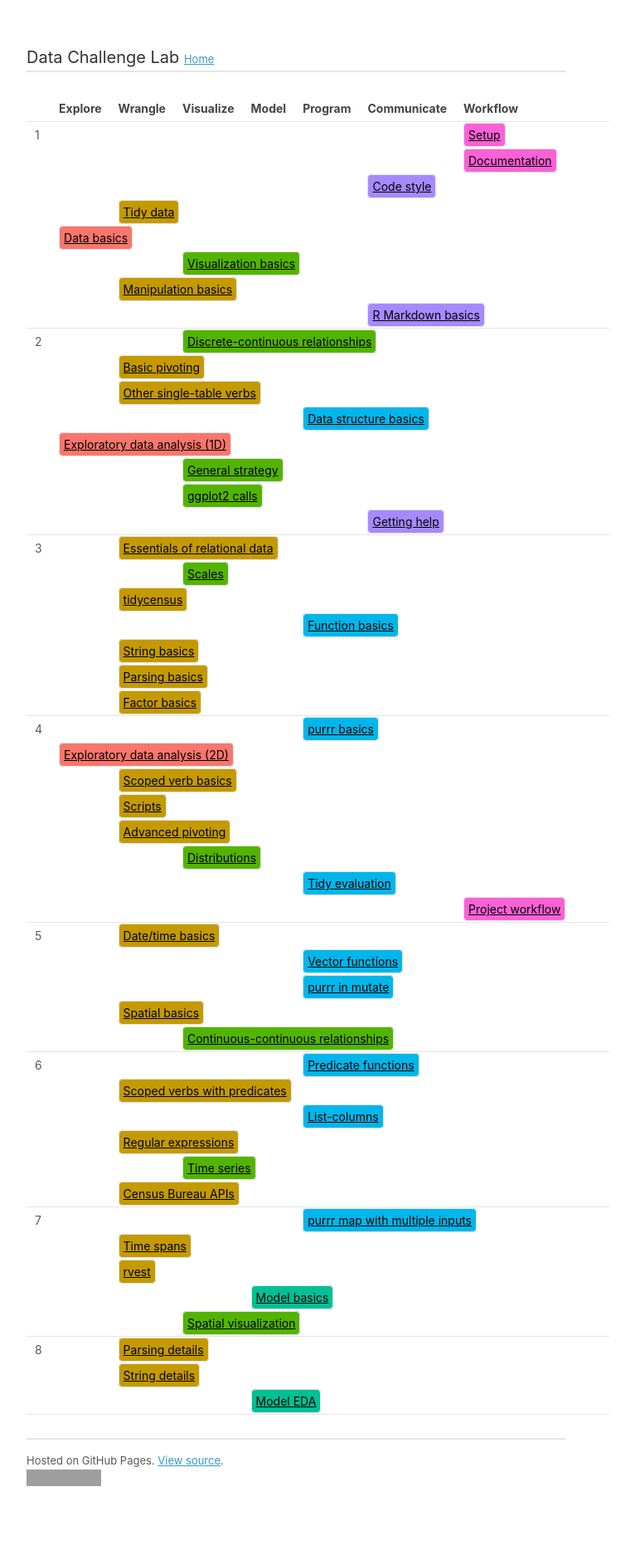
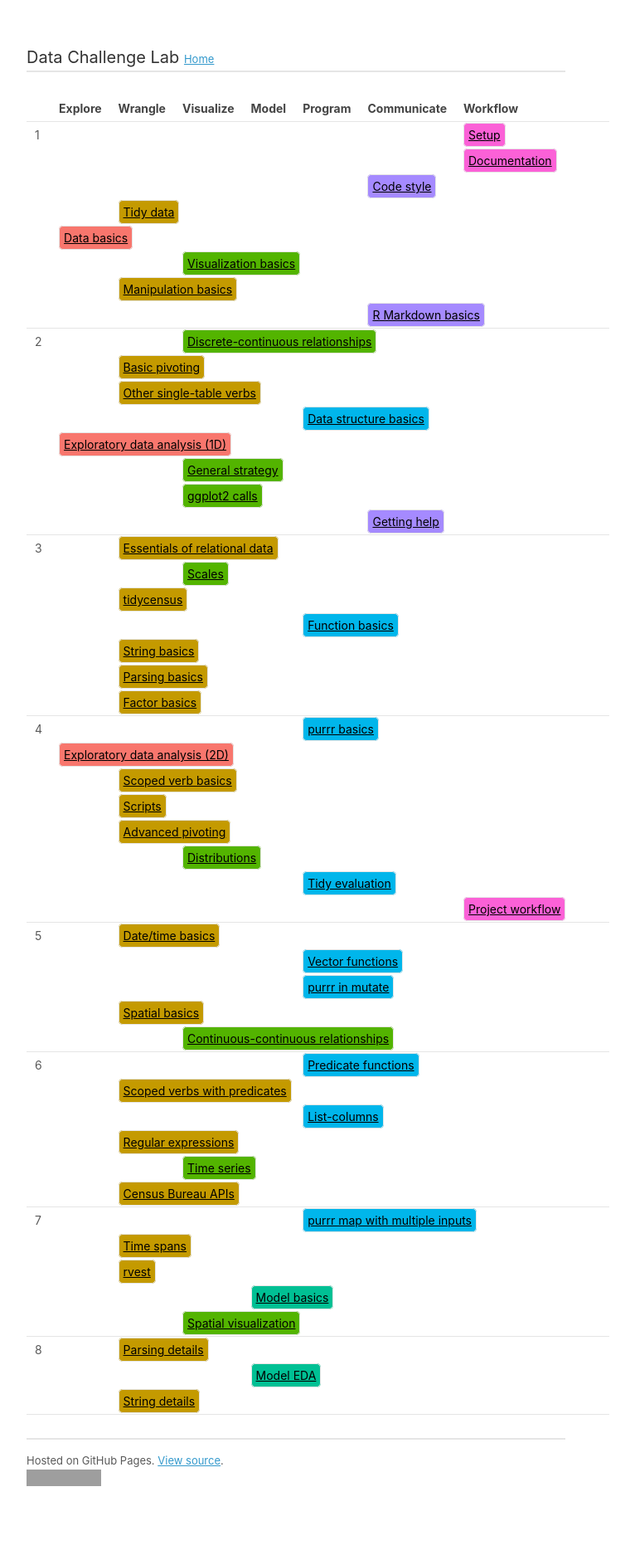
Before and after one commit to dcl-2020-01/curriculum, a Jekyll site: the page built from docs/index.md, in a window 1280 px wide. Shown: the whole page at 83% size, without its empty margins (283-1049 px from the left). Built offline with Jekyll 4.4.1, drawn with Linux system fonts in a browser that asks for light colours; our own code applies the rules of GitHub Pages for plain Markdown files; a script that is not in the unit is left out; grey boxes are pictures that could not be loaded.

Commit message:
Update for week 8

```diff
--- a/docs/index.md
+++ b/docs/index.md
@@ -335,15 +335,15 @@ title: Theme index
 </tr>
 <tr>
 <td></td>
+  <td colspan="3"></td>
+  <td colspan="6"><a class="model" href="model-eda.html">Model EDA</a></td>
+  <td colspan="3"></td>
+</tr>
+<tr>
+<td></td>
   <td colspan="1"></td>
   <td colspan="6"><a class="wrangle" href="string-details.html">String details</a></td>
   <td colspan="5"></td>
 </tr>
-<tr>
-<td></td>
-  <td colspan="3"></td>
-  <td colspan="6"><a class="model" href="model-eda.html">Model EDA</a></td>
-  <td colspan="3"></td>
-</tr>
 </tbody>
 </table>
--- a/syllabus.yml
+++ b/syllabus.yml
@@ -64,8 +64,8 @@ weeks:
 
   week-08:
   - parse-details
+  - model-eda
   - string-details
-  - model-eda
 
   week-09:
   - model-eval
```
